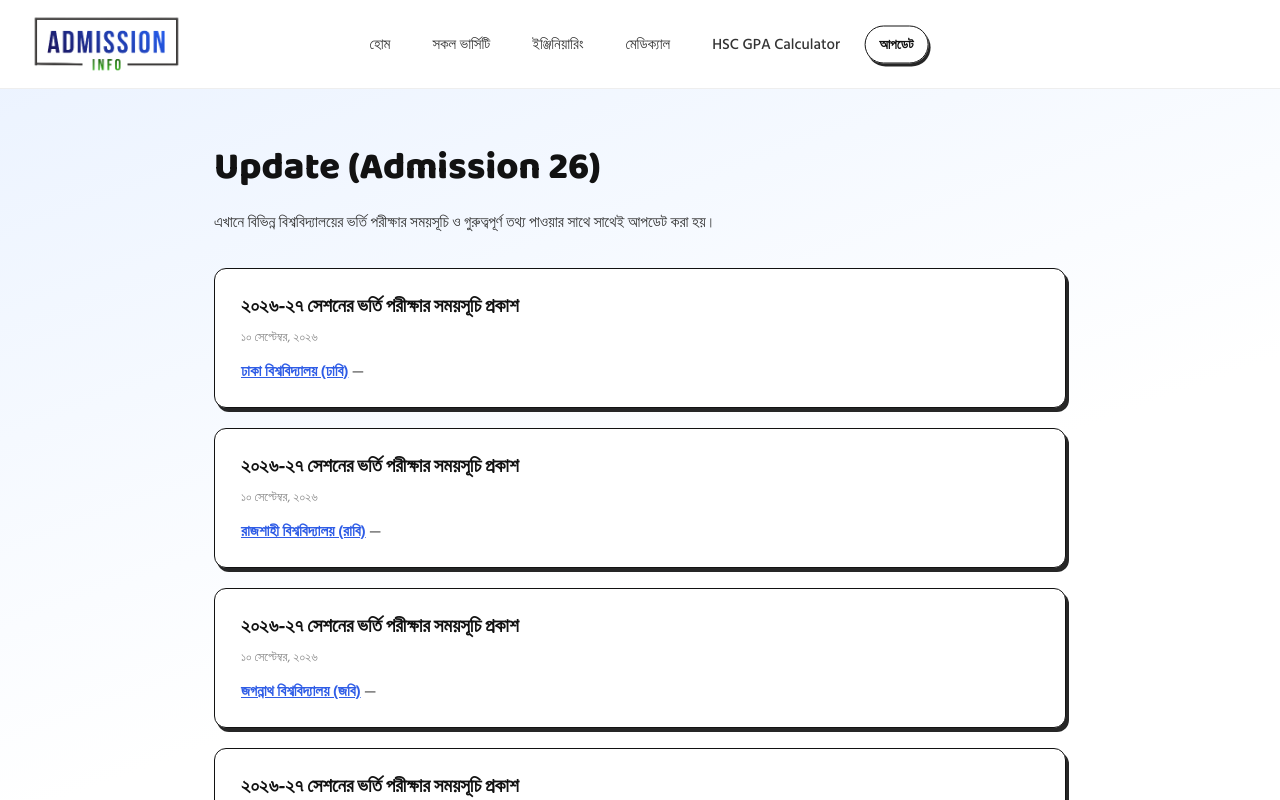
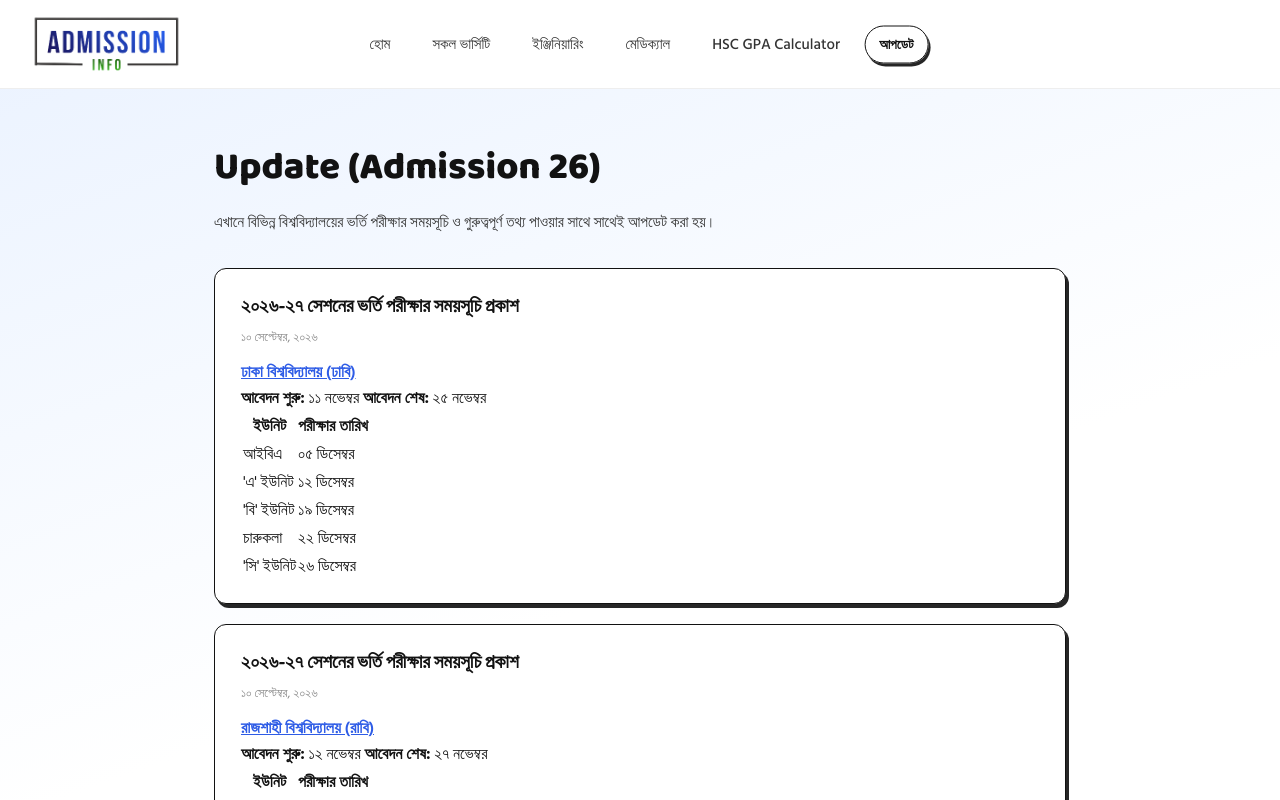
Before and after one commit to nishat-jihad/Admission-info, a Next.js app in the folder chance-hobe-ki/: page /updates in a window 1280 px wide. Shown: the top 800 px of the page. Built offline with nearby package versions, Linux system fonts and the light colour scheme.

Commit message:
Update page.js

```diff
--- a/chance-hobe-ki/src/app/updates/page.js
+++ b/chance-hobe-ki/src/app/updates/page.js
@@ -24,12 +24,34 @@ export default function UpdatesPage() {
             <article key={u.id} className="update-card">
               <h2 className="update-title">{u.title}</h2>
               <p className="update-date">{u.date}</p>
-              <p className="update-body">
+              <p className="update-uni">
                 <Link href={`/university/${u.universityId}`} className="about-link">
                   {u.universityName}
-                </Link>{" "}
-                — {u.body}
+                </Link>
               </p>
+              <p className="update-app-dates">
+                <strong>আবেদন শুরু:</strong> {u.applicationStart}
+                {"  "}
+                <strong>আবেদন শেষ:</strong> {u.applicationEnd}
+              </p>
+              <div className="update-table-wrap">
+                <table className="update-table">
+                  <thead>
+                    <tr>
+                      <th>ইউনিট</th>
+                      <th>পরীক্ষার তারিখ</th>
+                    </tr>
+                  </thead>
+                  <tbody>
+                    {u.schedule.map((row, i) => (
+                      <tr key={i} className={i % 2 === 0 ? "row-white" : "row-grey"}>
+                        <td>{row.unit}</td>
+                        <td>{row.date}</td>
+                      </tr>
+                    ))}
+                  </tbody>
+                </table>
+              </div>
             </article>
           ))}
         </div>
```
